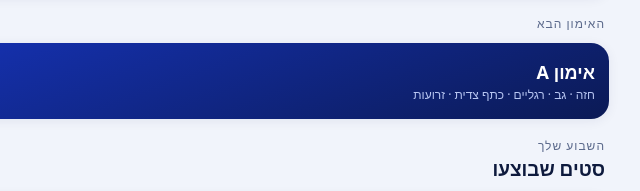
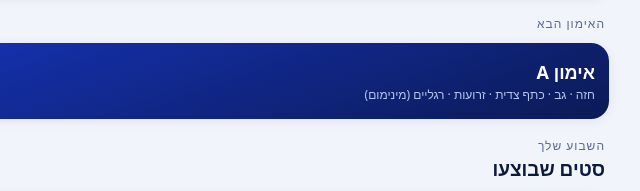
Before and after one commit to adamovad/gym-tracker, a plain HTML site: page index.html in a window 1280 px wide. Shown: the part 1039-1230 px from the top of the page, 399-1039 px from the left. Drawn offline with Linux system fonts and the light colour scheme.

Commit message:
More chest and upper-body volume, minimal legs
Co-Authored-By: Claude Sonnet 5.5 <noreply@anthropic.com>
Claude-Session: https://claude.ai/code/session_012po2veaHWXj2U2rHDuZDuU

```diff
--- a/index.html
+++ b/index.html
@@ -142,25 +142,30 @@ input[type=date]{min-width:0;max-width:100%;-webkit-appearance:none;appearance:n
 <script>
 /* ===================== נתוני התוכנית ===================== */
 var DAYS=[
- {id:"A",t:"אימון A",n:"אימון A",c:"A",s:"חזה · גב · רגליים · כתף צדית · זרועות",nt:"שני אימונים, A ו־B, לסירוגין: A, B, A, B – 4 פעמים בשבוע. כל אימון כולל גם רגליים. הרגליים לא עבדו זמן רב, ולכן ברגליים נכנסים בהדרגה: בפעמים הראשונות RPE 6–7, בלי כשל, ו־2 סטים בכל תרגיל רגליים.",ex:[
+ {id:"A",t:"אימון A",n:"אימון A",c:"A",s:"חזה · גב · כתף צדית · זרועות · רגליים (מינימום)",nt:"שני אימונים, A ו־B, לסירוגין: A, B, A, B – 4 פעמים בשבוע. הדגש על פלג גוף עליון וחזה. הרגליים במינימום ההכרחי: בפעמים הראשונות RPE 6–7, בלי כשל, ו־2 סטים בכל תרגיל רגליים.",ex:[
   {g:"A1",n:"לחיצת חזה במשקולות, ספסל משופע 30° בלבד",en:"Low incline dumbbell bench press (30 degrees)",s:4,r:"6–10",h:"טופ סט כבד 6–8, אחריו סטי ירידה 8–10. מרפקים ~45°."},
   {g:"A2",n:"משיכה עליונה (פולי) באחיזה ניטרלית או רחבה",en:"Lat pulldown neutral grip",s:4,r:"6–10",h:"טופ סט כבד 6–8, אחריו ירידה 8–10. בלי נדנוד."},
-  {g:"B1",n:"לחיצת רגליים",en:"Leg press",s:3,r:"10–12",h:"טמפו איטי, בלי נעילה בסוף התנועה."},
-  {g:"B2",n:"כפיפת ברך בשכיבה / בישיבה (המסטרינג)",en:"Lying leg curl machine",s:3,r:"10–12",h:"טמפו איטי בירידה."},
-  {g:"C1",n:"לחיצת חזה במכונה, ישיבה (אחיזה ניטרלית אם יש)",en:"Seated machine chest press",s:3,r:"8–12",h:"נפח נוסף אחרי הלחיצה הכבדה. בלי לנעול מרפקים."},
-  {g:"C2",n:"הרמות צד במשקולות / בכבל",en:"Dumbbell lateral raise",s:3,r:"12–15",h:"עד גובה הכתף בלבד."},
-  {g:"D1",n:"פשיטת מרפק בכבל (פושדאון)",en:"Cable triceps rope pushdown",s:3,r:"10–15",h:"מרפקים צמודים לגוף."},
-  {g:"D2",n:"הרמות תאומים בעמידה",en:"Standing calf raise",s:3,r:"12–15",h:"טווח מלא, עצירה למעלה."},
-  {g:"E1",n:"כפיפת בטן במכונה (ישיבה)",en:"Seated ab crunch machine",s:3,r:"10–15",h:"מכווצים את הבטן ולא מושכים עם הידיים. נשימה החוצה בהתכווצות."}]},
- {id:"B",t:"אימון B",n:"אימון B",c:"B",s:"חזה · גב · רגליים · כתף אחורית · זרועות",nt:"אותו עיקרון כמו אימון A: מתחלפים ביניהם, וגם כאן יש רגליים. ברגליים נשארים קלים בהתחלה (RPE 6–7, בלי כשל).",ex:[
-  {g:"A1",n:"לחיצת חזה במשקולות על ספסל שטוח (או מכונה)",en:"Flat dumbbell bench press",s:3,r:"6–10",h:"טופ סט כבד 6–8 חזרות, ואז ירידה."},
+  {g:"B1",n:"לחיצת חזה במכונה, ישיבה (אחיזה ניטרלית אם יש)",en:"Seated machine chest press",s:3,r:"8–12",h:"נפח נוסף אחרי הלחיצה הכבדה. בלי לנעול מרפקים."},
+  {g:"B2",n:"חתירה בכבל בישיבה",en:"Seated cable row",s:3,r:"8–12",h:"עצירה של שנייה בהתכווצות. כשאתה מגיע ל־12 בכל הסטים – מעלים משקל."},
+  {g:"C1",n:"הרמות צד במשקולות / בכבל",en:"Dumbbell lateral raise",s:3,r:"12–15",h:"עד גובה הכתף בלבד."},
+  {g:"C2",n:"פשיטת מרפק בכבל (פושדאון)",en:"Cable triceps rope pushdown",s:3,r:"10–15",h:"מרפקים צמודים לגוף."},
+  {g:"D1",n:"כפיפת מרפק בכבל",en:"Cable biceps curl",s:3,r:"10–15",h:"בלי נדנוד."},
+  {g:"D2",n:"פרפר בכבל או במכונה (חזה)",en:"Cable chest fly",s:3,r:"12–15",h:"טווח נוח, מרפק מעט כפוף. כאן עושים כיווץ חזק ולא כבד."},
+  {g:"E1",n:"לחיצת רגליים",en:"Leg press",s:3,r:"10–12",h:"טמפו איטי, בלי נעילה בסוף התנועה."},
+  {g:"E2",n:"כפיפת ברך בשכיבה / בישיבה (המסטרינג)",en:"Lying leg curl machine",s:2,r:"10–12",h:"טמפו איטי בירידה."},
+  {g:"F1",n:"כפיפת בטן במכונה (ישיבה)",en:"Seated ab crunch machine",s:3,r:"10–15",h:"מכווצים את הבטן ולא מושכים עם הידיים. נשימה החוצה בהתכווצות."}]},
+ {id:"B",t:"אימון B",n:"אימון B",c:"B",s:"חזה · גב · כתף אחורית · זרועות · רגליים (מינימום)",nt:"אותו עיקרון כמו אימון A: דגש על חזה ופלג גוף עליון, ורגליים במינימום (גשר ישבן אחד).",ex:[
+  {g:"A1",n:"לחיצת חזה במשקולות על ספסל שטוח (או מכונה)",en:"Flat dumbbell bench press",s:4,r:"6–10",h:"טופ סט כבד 6–8 חזרות, ואז ירידה."},
   {g:"A2",n:"משיכה עליונה אחיזה צרה ניטרלית (או מתח בסיוע)",en:"Close grip neutral lat pulldown",s:3,r:"6–10",h:"אם המתח לא נוח לכתף – פולי."},
-  {g:"B1",n:"גובלט סקוואט עד ספסל גבוה (עומק קטן)",en:"Goblet box squat",s:3,r:"8–12",h:"משקל קל, RPE 6–7, טמפו איטי."},
-  {g:"B2",n:"גשר ישבן (על הרצפה, עם משקולת על האגן)",en:"Dumbbell glute bridge",s:3,r:"10–15",h:"עצירה של שנייה למעלה."},
-  {g:"C1",n:"חתירה נתמכת חזה (מכונה / משקולות)",en:"Chest supported row",s:3,r:"10–12",h:"הגב מוגן, הטכניקה נקייה."},
+  {g:"B1",n:"לחיצת חזה משופעת במכונה או בסמית׳ (זווית נמוכה)",en:"Low incline smith machine press",s:3,r:"8–12",h:"זווית של עד 30°, לא יותר."},
+  {g:"B2",n:"חתירה נתמכת חזה (מכונה / משקולות)",en:"Chest supported row",s:3,r:"10–12",h:"הגב מוגן, הטכניקה נקייה."},
+  {g:"C1",n:"קרוס־אובר בכבל, מגבוה למטה (חזה תחתון)",en:"High to low cable crossover",s:3,r:"12–15",h:"מרפקים מעט כפופים, הידיים נפגשות מול הבטן התחתונה."},
   {g:"C2",n:"פרפר אחורי (כתף אחורית)",en:"Reverse pec deck rear delt fly",s:3,r:"12–15",h:"משקל קל, תנועה נקייה."},
-  {g:"D1",n:"כפיפת פטישים במשקולות",en:"Dumbbell hammer curl",s:3,r:"10–12",h:"בלי נדנוד."},
-  {g:"D2",n:"הרמת ברכיים בכיסא קפטן (בטן תחתונה)",en:"Captain's chair knee raise",s:3,r:"10–15",h:"נשענים על האמות, בלי נדנוד. אם אין כיסא קפטן – הרמת רגליים בשכיבה על ספסל."}]},
+  {g:"D1",n:"הרמות צד בכבל",en:"Cable lateral raise",s:3,r:"12–20",h:"מתח רציף לאורך כל התנועה."},
+  {g:"D2",n:"כפיפת פטישים במשקולות",en:"Dumbbell hammer curl",s:3,r:"10–12",h:"בלי נדנוד."},
+  {g:"E1",n:"פשיטת מרפק בכבל, מוט ישר",en:"Cable triceps pushdown straight bar",s:3,r:"10–15",h:"מרפקים צמודים לגוף."},
+  {g:"E2",n:"גשר ישבן (על הרצפה, עם משקולת על האגן)",en:"Dumbbell glute bridge",s:3,r:"10–15",h:"עצירה של שנייה למעלה. זה כל מה שיש ברגליים באימון הזה."},
+  {g:"F1",n:"הרמת ברכיים בכיסא קפטן (בטן תחתונה)",en:"Captain's chair knee raise",s:3,r:"10–15",h:"נשענים על האמות, בלי נדנוד. אם אין כיסא קפטן – הרמת רגליים בשכיבה על ספסל."}]},
  {id:"d1",t:"עליון A (קודם)",n:"עליון A (קודם)",c:"A",s:"חזה · גב · כתף צדית · זרועות",ex:[
   {g:"A1",n:"לחיצת חזה במשקולות, ספסל משופע 30° בלבד",en:"Low incline dumbbell bench press (30 degrees)",s:4,r:"6–10",h:"טופ סט כבד 6–8, אחריו סטי ירידה 8–10. מרפקים ~45°."},
   {g:"A2",n:"משיכה עליונה (פולי) באחיזה ניטרלית או רחבה",en:"Lat pulldown neutral grip",s:4,r:"6–10",h:"טופ סט כבד 6–8, אחריו ירידה 8–10. בלי נדנוד."},
--- a/sw.js
+++ b/sw.js
@@ -1,4 +1,4 @@
-const CACHE="gym-tracker-v14";
+const CACHE="gym-tracker-v15";
 const FILES=["./","index.html","manifest.webmanifest","icon-192.png","icon-512.png","apple-touch-icon.png","logo-emblem.png"];
 self.addEventListener("install",e=>{e.waitUntil(caches.open(CACHE).then(c=>c.addAll(FILES)).then(()=>self.skipWaiting()))});
 self.addEventListener("activate",e=>{e.waitUntil(caches.keys().then(k=>Promise.all(k.filter(x=>x!==CACHE).map(x=>caches.delete(x)))).then(()=>self.clients.claim()))});
```
